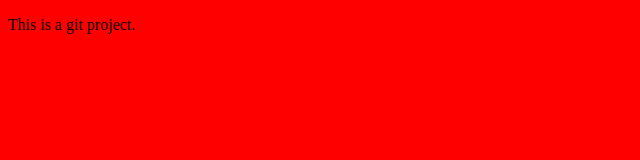
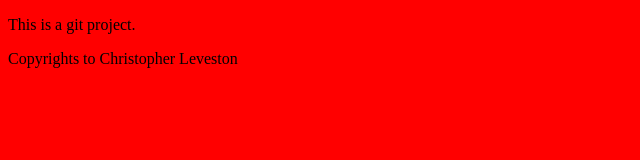
Before and after one commit to LeeTheTweak/git-course, a plain HTML site: page index.html in a window 1280 px wide. Shown: the whole page, without its empty margins (0-640 px from the left). Drawn offline with Linux system fonts and the light colour scheme.

Commit message:
Added the footer area for copyright

```diff
--- a/index.html
+++ b/index.html
@@ -6,5 +6,8 @@
     </head>
     <body>
         <p>This is a git project.</p>
+        <footer>
+            <p>Copyrights to Christopher Leveston</p>
+        </footer>
     </body>
 </html>
```
